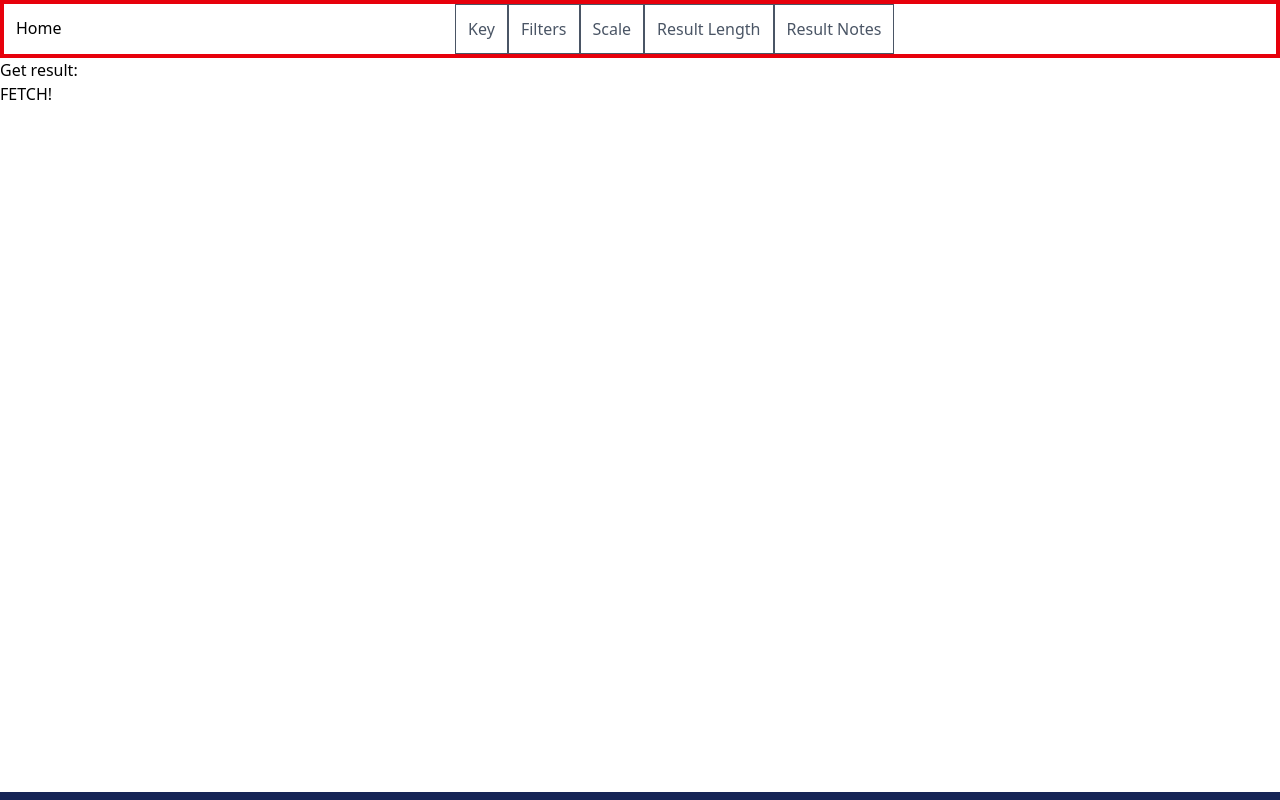
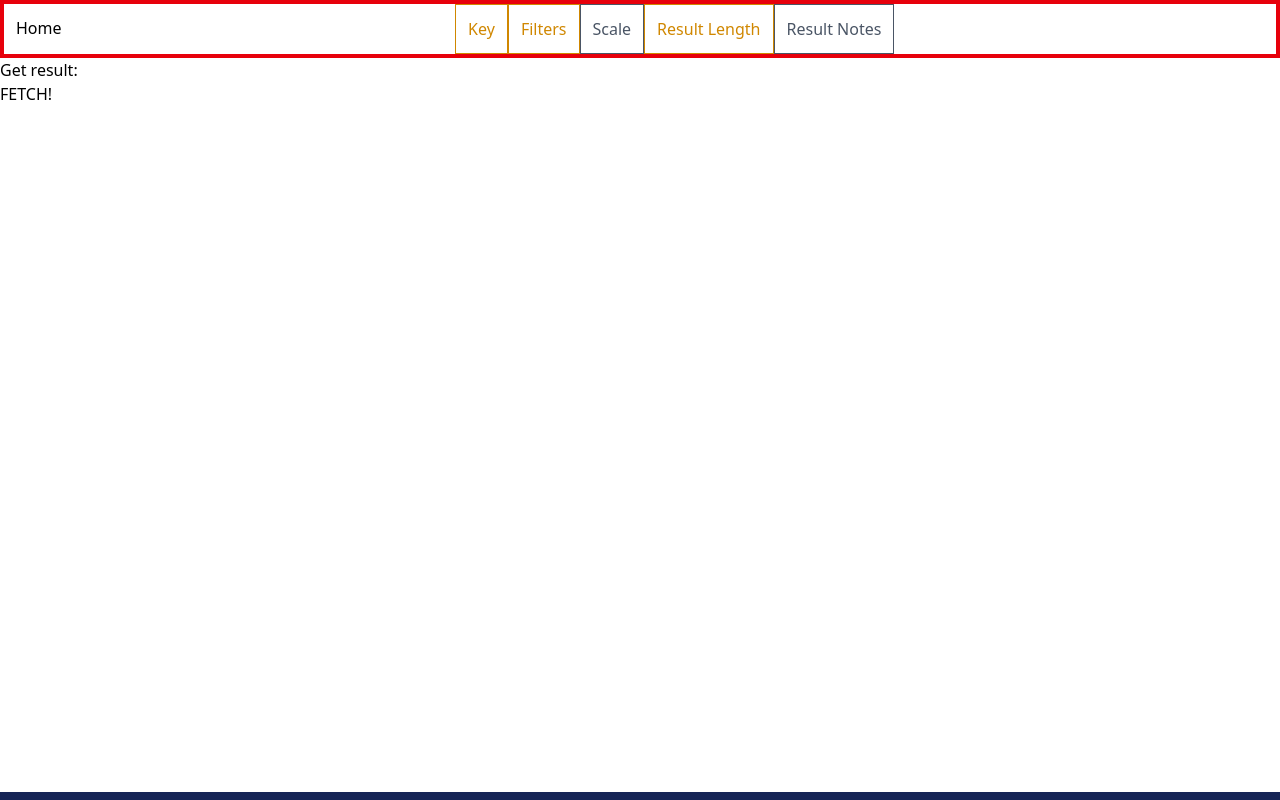
Before and after one commit to Tofu-Gang/pi-generator, a React (Vite) app: page /result in a window 1280 px wide. Built offline with nearby package versions, Linux system fonts and the light colour scheme.

Commit message:
create Breadcrumbs and Info components to be used in header and footer refactoring

```diff
--- /dev/null
+++ b/src/components/Breadcrumbs.jsx
@@ -0,0 +1,72 @@
+import { useMusic } from "../context/music.jsx";
+import { PiGeneratorRoutes } from "../App.jsx";
+import { Link } from "react-router";
+
+function Breadcrumbs() {
+    const {key, filters, scale, resultLength, resultNotes} = useMusic();
+
+    const KeyBreadcrumb = {
+        name: "Key",
+        done: !!key,
+        available: true,
+        path: PiGeneratorRoutes.Key.path
+    };
+
+    const FiltersBreadcrumb = {
+        name: "Filters",
+        done: filters.some((filter) => filter.checked),
+        available: true,
+        path: PiGeneratorRoutes.Filters.path
+    };
+
+    const ScaleBreadcrumb = {
+        name: "Scale",
+        done: !!scale,
+        available: KeyBreadcrumb.done && FiltersBreadcrumb.done,
+        path: PiGeneratorRoutes.Scale.path
+    }
+
+    const ResultLengthBreadcrumb = {
+        name: "Result Length",
+        done: !!resultLength,
+        available: true,
+        path: PiGeneratorRoutes.ResultLength.path
+    };
+
+    const ResultBreadcrumb = {
+        name: "Result Notes",
+        done: resultNotes.length > 0,
+        available: KeyBreadcrumb.done && ScaleBreadcrumb.done && ResultLengthBreadcrumb.done,
+        path: PiGeneratorRoutes.Result.path
+    }
+
+    const Breadcrumbs = [
+        KeyBreadcrumb,
+        FiltersBreadcrumb,
+        ScaleBreadcrumb,
+        ResultLengthBreadcrumb,
+        ResultBreadcrumb
+    ];
+
+    return (
+        <>
+            <div className="flex flex-wrap">
+                {Breadcrumbs.map((breadcrumb) =>
+                    <Link
+                        className={`
+                    ${breadcrumb.done ? "text-green-600" : breadcrumb.available ? "text-yellow-600" : "text-gray-600"}
+                    border
+                    ${breadcrumb.done ? "border-green-600" : breadcrumb.available ? "border-yellow-600" : "border-gray-600"}
+                    p-3 ${!breadcrumb.done && !breadcrumb.available && "pointer-events-none"}`}
+                        key={breadcrumb.name}
+                        to={breadcrumb.path}
+                    >
+                        {breadcrumb.name}
+                    </Link>
+                )}
+            </div>
+        </>
+    );
+}
+
+export default Breadcrumbs;
--- a/src/components/HeaderFooter.jsx
+++ b/src/components/HeaderFooter.jsx
@@ -1,69 +1,18 @@
-import { useMusic } from "../context/music.jsx";
 import { Link, useLocation } from "react-router";
+import { PiGeneratorRoutes } from "../App.jsx";
+import Breadcrumbs from "./Breadcrumbs.jsx";
+import Info from "./Info.jsx";
 
 function HeaderFooter({footer}) {
-    const {key, filters, scale, notes, resultLength, resultNotes} = useMusic();
     const location = useLocation();
-
-    const breadcrumbs = [
-        {
-            name: "Key",
-            done: !!key
-        },
-        {
-            name: "Filters",
-            done: filters.some((filter) => filter.checked)
-        },
-        {
-            name: "Scale",
-            done: !!scale
-        },
-        {
-            name: "Result Length",
-            done: !!resultLength
-        },
-        {
-            name: "Result Notes",
-            done: resultNotes.length > 0
-        }];
-
-    const breadcrumbsDisplay = (
-        <div className="flex flex-wrap">
-            {breadcrumbs.map((breadcrumb) =>
-                <h3
-                    className={`
-                    ${breadcrumb.done ? "text-green-600" : "text-gray-600"}
-                    border
-                    ${breadcrumb.done ? "border-green-600" : "border-gray-600"}
-                    p-3`}
-                    key={breadcrumb.name}
-                >
-                    {breadcrumb.name}
-                </h3>
-            )}
-        </div>
-    );
-
-    const selectedDataDisplay = (
-        <>
-            <div className="grow"></div>
-            {key && <h3 className="p-3">Key: {key}</h3>}
-            {filters.filter((filter) => filter.checked).length > 0 && <h3 className="p-3">Filters chosen</h3>}
-            {key && scale && <h3 className="p-3">Scale: {key} {scale.display}</h3>}
-            {notes.length > 0 && <h3 className="p-3">Notes: {notes.join(", ")}</h3>}
-            {resultLength?.length && <h3 className="p-3">Result length: {resultLength.name}({resultLength.length} notes)</h3>}
-            {resultNotes.length > 0 && <h3 className="p-3">GO PLAY!</h3>}
-            <div className="grow"></div>
-        </>
-    );
 
     return (
         <div className={`flex justify-between border-4 ${footer ? "border-blue-950" : "border-red-600"}`}>
-            {location.pathname !== "/" && !footer && <h3 className="p-3"><Link to="/">Home</Link></h3>}
-            {location.pathname === "/" && <div></div>}
-            {!footer && breadcrumbsDisplay}
+            {location.pathname !== PiGeneratorRoutes.Home.path && !footer && <h3 className="p-3"><Link to="/">Home</Link></h3>}
+            {location.pathname === PiGeneratorRoutes.Home.path && <div></div>}
+            {!footer && <Breadcrumbs />}
             {!footer && <div></div>}
-            {footer && selectedDataDisplay}
+            {footer && <Info />}
         </div>
     );
 }
--- /dev/null
+++ b/src/components/Info.jsx
@@ -0,0 +1,20 @@
+import { useMusic } from "../context/music.jsx";
+
+function Info() {
+    const {key, filters, scale, notes, resultLength, resultNotes} = useMusic();
+
+    return (
+        <>
+            <div className="grow"></div>
+            {key && <h3 className="p-3">Key: {key}</h3>}
+            {filters.filter((filter) => filter.checked).length > 0 && <h3 className="p-3">Filters chosen</h3>}
+            {key && scale && <h3 className="p-3">Scale: {key} {scale.display}</h3>}
+            {notes.length > 0 && <h3 className="p-3">Notes: {notes.join(", ")}</h3>}
+            {resultLength?.length && <h3 className="p-3">Result length: {resultLength.name}({resultLength.length} notes)</h3>}
+            {resultNotes.length > 0 && <h3 className="p-3">GO PLAY!</h3>}
+            <div className="grow"></div>
+        </>
+    );
+}
+
+export default Info;
--- a/src/pages/filters.jsx
+++ b/src/pages/filters.jsx
@@ -2,6 +2,7 @@ import { useMusic } from "../context/music.jsx";
 import Checkbox from "../components/Checkbox.jsx";
 import { Link } from "react-router";
 import Content from "../components/Content.jsx";
+import { PiGeneratorRoutes } from "../App.jsx";
 
 function Filters() {
     const {filters, setFilters} = useMusic();
@@ -30,7 +31,7 @@ function Filters() {
             } />
 
             {filters.filter((filter) => filter.checked).length > 0 &&
-                <Content title={"Next"} children={<Link to="/scale">Choose Scale</Link>} />
+                <Content title={"Next"} children={<Link to={PiGeneratorRoutes.Scale.path}>Choose Scale</Link>} />
             }
         </div>
     );
--- a/src/pages/home.jsx
+++ b/src/pages/home.jsx
@@ -1,6 +1,7 @@
 import { useEffect } from "react";
 import { useMusic, Defaults } from "../context/music.jsx";
 import { Link } from "react-router";
+import { PiGeneratorRoutes } from "../App.jsx";
 
 function Home() {
     const {setKey, setFilters, setScales, setScale, setNotes, setResultLength, setResultNotes} = useMusic();
@@ -21,7 +22,7 @@ function Home() {
 
             <fieldset>
                 <legend>Next</legend>
-                <Link to="/key">Choose Key</Link>
+                <Link to={PiGeneratorRoutes.Key.path} >Choose Key</Link>
             </fieldset>
         </div>
     );
--- a/src/pages/key.jsx
+++ b/src/pages/key.jsx
@@ -2,6 +2,7 @@ import { useMusic } from "../context/music.jsx";
 import { Keys } from "../lib/musicData.js"
 import { Link } from "react-router";
 import Content from "../components/Content.jsx";
+import { PiGeneratorRoutes } from "../App.jsx";
 
 function Key() {
     const {key, setKey} = useMusic();
@@ -13,7 +14,7 @@ function Key() {
             {key &&
                 <>
                     <Content title={"Key"} children={<h1>{key}</h1>} />
-                    <Content title={"Next"} children={<Link to="/filters">Filter Scales</Link>}/>
+                    <Content title={"Next"} children={<Link to={PiGeneratorRoutes.Filters.path}>Filter Scales</Link>}/>
                 </>
             }
         </div>
--- a/src/pages/length.jsx
+++ b/src/pages/length.jsx
@@ -3,6 +3,7 @@ import { ResultLengths } from "../lib/musicData.js";
 import { Link } from "react-router";
 import CustomResultLengthPicker from "../components/CustomResultLengthPicker.jsx";
 import Content from "../components/Content.jsx";
+import { PiGeneratorRoutes } from "../App.jsx";
 
 function Length() {
     const {resultLength, setResultLength} = useMusic();
@@ -41,7 +42,7 @@ function Length() {
                     }/>
 
                     {resultLength?.length &&
-                        <Content title={"Next"} children={<Link to="/result">Get Result</Link>} />
+                        <Content title={"Next"} children={<Link to={PiGeneratorRoutes.Result.path}>Get Result</Link>} />
                     }
                 </>
             }
--- a/src/pages/scale.jsx
+++ b/src/pages/scale.jsx
@@ -1,6 +1,7 @@
 import { useMusic } from "../context/music.jsx";
 import { Link } from "react-router";
 import Content from "../components/Content.jsx";
+import { PiGeneratorRoutes } from "../App.jsx";
 
 function Scale() {
     const {scale, scales, setScale, notes} = useMusic();
@@ -21,7 +22,7 @@ function Scale() {
             {scale &&
                 <>
                     <Content title={"Notes:"} children={<h1>{notes.join(", ")}</h1>} />
-                    <Content title={"Next"} children={<Link to="/length">Choose Length</Link>} />
+                    <Content title={"Next"} children={<Link to={PiGeneratorRoutes.ResultLength.path}>Choose Length</Link>} />
                 </>
             }
         </div>
```
Also changed, not shown: src/App.jsx (+36 -8 lines).
